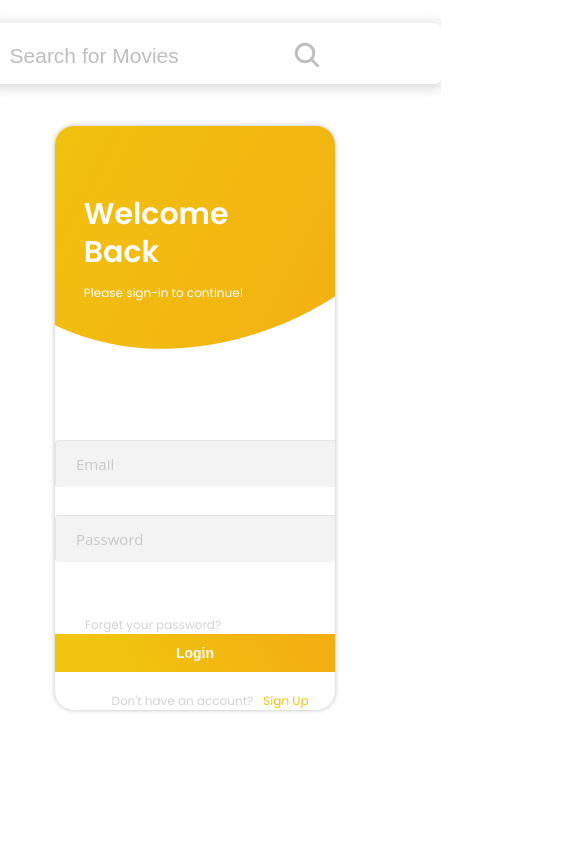
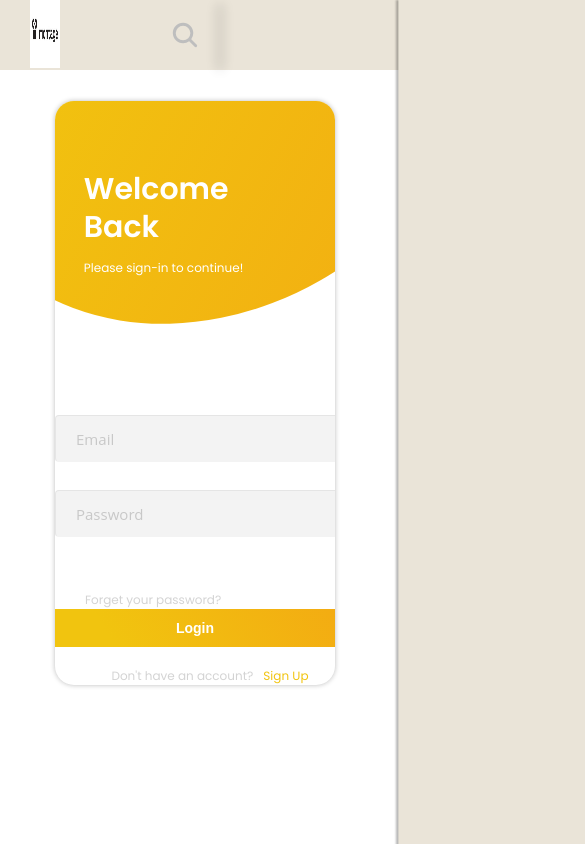
Before and after one commit to haungrui2/Montage, a React (Create React App) app in the folder montage/: page /Login in a window 390 px wide. Shown: the top 844 px of the page, 585 px wide, since content can reach past the window. Built offline with nearby package versions, Linux system fonts and the light colour scheme.

Commit message:
update hamburger menu

```diff
--- /dev/null
+++ b/montage/src/components/HamburgerMenu/HamburgerMenu.jsx
@@ -0,0 +1,60 @@
+import React from "react";
+import styled from "styled-components";
+import {MenuToggle} from "./MenuToggle";
+import {useState} from "react";
+import {motion} from "framer-motion";
+import {NavMenu} from "./NavMenu"
+
+const HamburgerMenuContainer = styled.div`
+  display: flex;
+`;
+
+const MenuContainer = styled(motion.div)`
+  min-width: 200px;
+  width: 80%;
+  max-width: 16%;
+  height: 100%;
+  background-color: #eae4d8;
+  box-shadow: -2px 0 2px rgba(15, 15, 15, 0.3);
+  z-index: 90;
+  position: fixed;
+  top: 0;
+  right: 0;
+  transform: translateX(4em);
+  user-select: none;
+  padding: 1em 2.5em;
+`;
+
+const menuVariants = {
+  open: {
+    transform: "translateX(3%)"
+  },
+  closed: {
+    transform: "translateX(103%)",
+  }
+};
+
+const menuTransition = {
+  type: "spring",
+  duration: 1,
+  stiffness: 33,
+  delay: 0.1
+};
+
+export function HamburgerMenu(props) {
+  const [isOpen, setOpen] = useState(false);
+
+  const toggleMenu = () => {
+    setOpen(!isOpen);
+  }
+
+  return (
+    <HamburgerMenuContainer>
+     <MenuToggle toggle={toggleMenu} isOpen={isOpen} />
+     <MenuContainer initial={false} animate={isOpen ? "open" : "closed"}
+     variants={menuVariants} transition={menuTransition}>
+      <NavMenu isOpen={isOpen} />
+     </MenuContainer>
+    </HamburgerMenuContainer>
+  );
+}
--- /dev/null
+++ b/montage/src/components/HamburgerMenu/MenuToggle.jsx
@@ -0,0 +1,38 @@
+import {motion} from "framer-motion";
+import React from "react";
+import styled from "styled-components";
+
+const Button = styled.div`
+  z-index: 99;
+  cursor: pointer;
+  margin-left: 400px;
+  margin-top: 14px;
+`;
+
+const Path = (props) => (
+  <motion.path fill="transparent" strokeLinecap="round" strokeWidth="3" {...props}/>
+)
+
+const transition = {duration: 0.3};
+
+export function MenuToggle({toggle, isOpen}) {
+  return (
+    <Button onClick={toggle}>
+      <svg width="28" height="28" viewBox="0 0 28 28">
+        <Path animate={isOpen ? "open" : "closed"} initial={false} variants={{
+          closed: {d: "M 2 2.5 L 26 2.5", stroke: "rgb(241, 196, 15)"},
+          open: {d: "M 3 16.5 L 17 2.5", stroke: "rgb(241, 196, 15)"}
+        }} transition={transition} />
+        <Path d="M 2 9.423 L 26 9.423" stroke="rgb(241, 196, 15)"
+        animate={isOpen ? "open" : "closed"} initial={false} variants={{
+          closed: {opacity: 1},
+          open: {opacity: 0},
+        }} transition={transition} />
+        <Path animate={isOpen ? "open" : "closed"} initial={false} variants={{
+          closed: {d: "M 2 16.346 L 26 16.346", stroke: "rgb(241, 196, 15)"},
+          open: {d: "M 3 2.5 L 17 16.346", stroke: "rgb(241, 196, 15)"},
+        }} transition={transition} />
+      </svg>
+    </Button>
+  );
+}
--- /dev/null
+++ b/montage/src/components/HamburgerMenu/NavMenu.jsx
@@ -0,0 +1,113 @@
+import React from "react";
+import styled from "styled-components";
+import {motion} from "framer-motion";
+import {useSelector} from 'react-redux';
+import {useState} from "react";
+
+const NavMenuContainer = styled.div`
+  width: 100%;
+  display: flex;
+  flex-direction: column;
+`;
+
+const NavList = styled.ul`
+  padding: 1.4em 0em;
+  width: 100%;
+  display: flex;
+  flex-direction: column;
+`;
+
+const NavLink = styled(motion.li)`
+  font-weight: 600;
+  height: 40px;
+  width: 55px;
+  display: flex;
+  align-items: center;
+  cursor: pointer;
+  border-radius: 4px;
+  background: rgb(241, 196, 15);
+  border: none;
+  outline: none;
+
+  a {
+    text-decoration: none;
+    color: white;
+    font-size: 18px;
+    transition: all 200ms ease-in-out;
+    margin-left: -5px;
+    margin-top: 5px;
+  }
+
+  &:hover {
+    filter: brightness(1.1);
+    a {
+      transition: all 0.2s ease-in-out;
+      color: white;
+    }
+  }
+`;
+
+const variants = {
+  show: {
+    transform: "translateX(0em)",
+    opacity: 1
+  },
+  hide: {
+    transform: "translateX(3em)",
+    opacity: 0
+  }
+}
+
+export function NavMenu({isOpen}) {
+  const profileData = useSelector(state => state.others.profile.data);
+  // const [login, setLogin] = useState(true);
+
+  let adminDisplay = "none";
+  let login = false;
+  if (profileData.isAdmin){
+      adminDisplay = "block";
+  }
+  if (profileData.isLogin) {
+    login = true;
+  }
+
+  return (
+    <NavMenuContainer>
+      <NavList>
+        <NavLink initial={false} animate={isOpen ? "show" : "hide"}
+        variants={{
+          show: {...variants.show, transition: {delay: 0.1, duration: 0.2}},
+          hide: {...variants.hide, transition: {delay: 0.05, duration: 0.05}},
+        }}>
+          <a href="/">Home</a>
+        </NavLink>
+
+        {login ? (
+        <NavLink initial={false} animate={isOpen ? "show" : "hide"}
+        variants={{
+          show: {...variants.show, transition: {delay: 0.2, duration: 0.2}},
+          hide: {...variants.hide, transition: {delay: 0.1, duration: 0.05}},
+        }}>
+          <a href="/">Logout</a>
+        </NavLink>)
+      : (
+        <NavLink initial={false} animate={isOpen ? "show" : "hide"}
+      variants={{
+        show: {...variants.show, transition: {delay: 0.2, duration: 0.2}},
+        hide: {...variants.hide, transition: {delay: 0.1, duration: 0.05}},
+      }}>
+        <a href="/Login">Login</a>
+      </NavLink>)}
+
+        <NavLink initial={false} animate={isOpen ? "show" : "hide"}
+        variants={{
+          show: {...variants.show, transition: {delay: 0.3, duration: 0.2}},
+          hide: {...variants.hide, transition: {delay: 0.15, duration: 0.05}},
+        }} style={{display: adminDisplay}}>
+          <a href="/Upload">Upload</a>
+        </NavLink>
+
+      </NavList>
+    </NavMenuContainer>
+  );
+}
--- a/montage/src/components/Navbar.js
+++ b/montage/src/components/Navbar.js
@@ -11,21 +11,19 @@ SearchInputContainer, SearchInput, SearchIcon} from "./style/navbarStyle"
 import {IoSearch} from "react-icons/io5";
 import axios from "axios";
 import {useState} from "react";
+import {HamburgerMenu} from "./HamburgerMenu/HamburgerMenu"
 
 export default function Navbar() {
   const dispatch = useDispatch();
   const navigate = useNavigate();
   const profileData = useSelector(state => state.others.profile.data);
   const searchState = useSelector(state => state.others.search);
-  // const [login, setLogin] = useState(false);
+  const userId = useSelector(state => state.others.userIdReducer.uid);
 
   let adminDisplay = "none";
   if (profileData.isAdmin){
       adminDisplay = "block";
   }
-  // if (profileData.isLogin) {
-  //   setLogin(true);
-  // }
 
   const jumpToMovies = () => {
       navigate('/Movies');
@@ -38,20 +36,13 @@ export default function Navbar() {
     }
   }
 
-  // const handleLogout = async () => {
-  //   // fetch(`http://localhost:3001/users/logout${profileData._id}`, {method: 'GET'})
-  //   // .then((response) => response.json())
-  //   // .then(res => res.json())
-  //   // .catch(e => console.log(e))
-  //   setLogin(false);
-  //   const res = await axios.get(`http://localhost:3001/users/logout${profileData._id}`)
-  //   .catch((error) => {
-  //     console.log(error);
-  //   })
-  //   .then(res => {
-  //     res.json();
-  //   })
-  // };
+  const handleLogout = () => {
+    axios.get(`http://localhost:3001/users/logout/${userId}`)
+    .then(res => {
+      res.json();
+      window.location.reload();
+    })
+  };
 
   // return (
   //   <div className = "navbar">
@@ -89,23 +80,8 @@ export default function Navbar() {
          jumpToMovies()}} onKeyPress={handleKeyPress}>
          <IoSearch/>
        </SearchIcon>
-       <NavBtn>
-        <NavBtnLink to="/Upload" style={{display: adminDisplay}}>Upload</NavBtnLink>
-       </NavBtn>
-       <NavBtn>
-          <NavBtnLink to="/Login">Login</NavBtnLink>
-       </NavBtn>
-      </Nav>
-       // {login ? (
-       //   <NavBtn>
-       //    <NavBtnLink to="/">Logout</NavBtnLink>
-       //   </NavBtn>
-       // ) : (
-       //   <NavBtn>
-       //    <NavBtnLink to="/Login">Login</NavBtnLink>
-       //   </NavBtn>
-       // )}
-
+       <HamburgerMenu />
+    </Nav>
   )
 }
 
--- a/montage/src/components/style/navbar.css
+++ b/montage/src/components/style/navbar.css
@@ -9,11 +9,12 @@
   }
 
   .image {
-    height: 100px;
+    height: 70px;
     width: 100%;
-    margin-left: -150px;
-    margin-top: -22px;
+    margin-top: 0px;
     display: flex;
+    margin-left: 30px;
+    border-bottom: 2px solid #eae4d8;
   }
 
   .SearchContainer {
--- a/montage/src/components/style/navbarStyle.js
+++ b/montage/src/components/style/navbarStyle.js
@@ -2,25 +2,26 @@ import styled from "styled-components";
 import {NavLink as Link} from "react-router-dom";
 
 export const Nav = styled.nav`
-  background: white;
-  height: 80px;
-  width: 65.2%;
+  width: 100%;
+  height: 70px;
+  background: #eae4d8;
+  border-bottom: 1px solid white;
   display: flex;
-  justify-content: space-between;
-  padding: 0.5rem calc((100vw - 1000px) / 2);
+  flex-direction: row;
+  align-items: center;
+  padding: 0 1.5em;
 `;
 
 export const NavLink = styled(Link)`
   color: black;
+  backgound-color: transparent;
   display: flex;
   align-items: center;
   text-decoration: none;
   padding-right: 20px;
-  margin-right: -180px;
-  margin-left: -80px;
-  margin-top: 10px;
+  margin-right: 120px;
   height: 120%;
-  width: 13%;
+  width: 10%;
   cursor: pointer;
   font-size: 28px;
 
@@ -42,8 +43,8 @@ export const NavMenu = styled.div`
 export const NavBtn = styled.nav`
   display: flex;
   align-items: center;
-  margin-right: -80px;
-
+  margin-right: 100px;
+  margin-left: 130px;
   @media screen and (max-width: 768px) {
     display: none;
   }
@@ -77,8 +78,9 @@ export const SearchBarContainer = styled.div`
   border-radius: 6px;
   box-shadow: 0px 2px 12px 3px rgba(0, 0, 0, 0.14);
   overflow: hidden;
-  margin-top: 15px;
-  margin-right: 60px;
+  margin-top: 0px;
+  margin-right: 50px;
+  margin-left: 50px;
 `;
 
 export const SearchInputContainer = styled.div`
@@ -100,6 +102,7 @@ export const SearchInput = styled.input`
   border-radius: 6px;
   background-color: transparent;
   position: relative;
+  z-index: 10;
 
   &:focus {
     outline: none;
@@ -117,9 +120,10 @@ export const SearchInput = styled.input`
 export const SearchIcon = styled.span`
   color: #bebebe;
   font-size: 30px;
-  margin-top: 30px;
-  margin-left: -340px;
+  margin-top: 10px;
+  margin-left: -100px;
   cursor: pointer;
+  z-index: 20;
   &:hover {
     color: #dfdfdf;
   }
```
Also changed, not shown: 1 other file (tests, documents, lock files or other folders).
